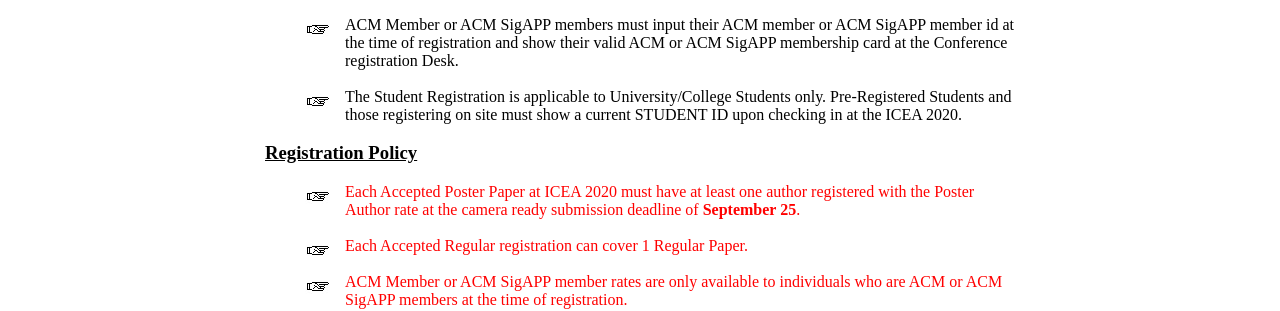
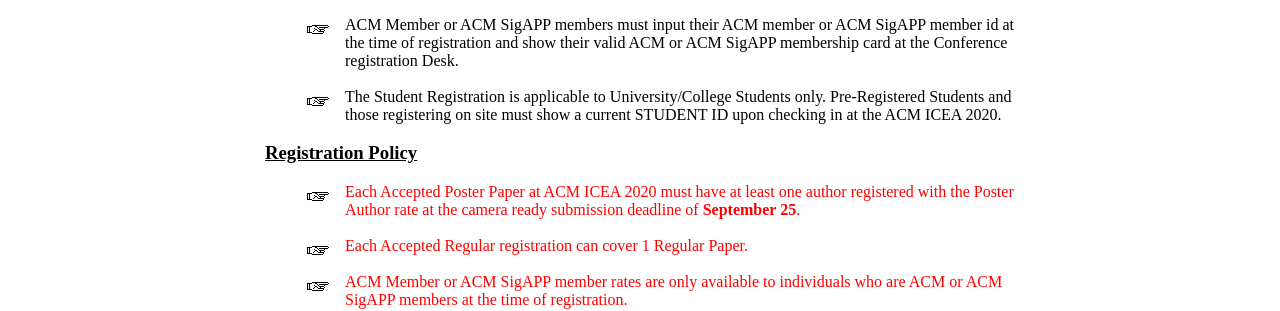
Before and after one commit to icea-conf/2020, a Jekyll site: the page built from registration/index.html, in a window 1280 px wide. Shown: the part 493-804 px from the top of the page. Built offline with Jekyll 4.4.1, drawn with Linux system fonts in a browser that asks for light colours.

Commit message:
Update index.html

```diff
--- a/registration/index.html
+++ b/registration/index.html
@@ -19,12 +19,12 @@
                <ul class="ul-style">
                     <li class="li-style"><a style="text-align: justify">ACM Member or ACM SigAPP member rates are only available to individuals who are ACM or ACM SigAPP members at the time of registration.</a></li><br>
                     <li class="li-style"><a style="text-align: justify">ACM Member or ACM SigAPP members must input their ACM member or ACM SigAPP member id at the time of registration and show their valid ACM or ACM SigAPP membership card at the Conference registration Desk.</a></li><br>
-                    <li class="li-style"><a style="text-align: justify">The Student Registration is applicable to University/College Students only. Pre-Registered Students and those registering on site must show a current STUDENT ID upon checking in at the ICEA 2020.</a></li>
+                    <li class="li-style"><a style="text-align: justify">The Student Registration is applicable to University/College Students only. Pre-Registered Students and those registering on site must show a current STUDENT ID upon checking in at the ACM ICEA 2020.</a></li>
                </ul>
 
                <h3><u>Registration Policy</u></h3>
                <ul class="ul-style">
-                    <li class="li-style"><a style="text-align: justify; color:#FF0000;">Each Accepted Poster Paper at ICEA 2020 must have at least one author registered with the Poster Author rate at the camera ready submission deadline of <b style="color: #FF0000">September 25</b>.</a></li><br>
+                    <li class="li-style"><a style="text-align: justify; color:#FF0000;">Each Accepted Poster Paper at ACM ICEA 2020 must have at least one author registered with the Poster Author rate at the camera ready submission deadline of <b style="color: #FF0000">September 25</b>.</a></li><br>
                     <li class="li-style"><a style="text-align: justify; color:#FF0000;">Each Accepted Regular registration can cover 1 Regular Paper.</a></li><br>
                     <li class="li-style"><a style="text-align: justify; color:#FF0000;">ACM Member or ACM SigAPP member rates are only available to individuals who are ACM or ACM SigAPP members at the time of registration.</a></li>
                </ul>
```
